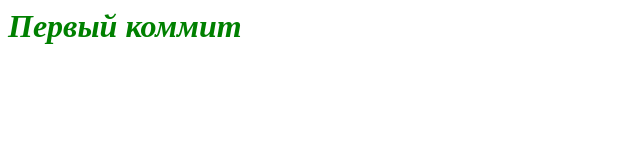
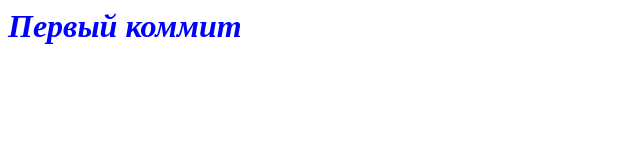
Before and after one commit to DonGenaro661/first-project, a plain HTML site: page index.html in a window 1280 px wide. Shown: the whole page, without its empty margins (0-640 px from the left). Drawn offline with Linux system fonts and the light colour scheme.

Commit message:
мой третий коммит

```diff
--- a/index.html
+++ b/index.html
@@ -3,9 +3,9 @@
         <title>Второй коммит</title>
         <meta charset="utf-8">
         <link rel="stylesheet" href="style.css">
-
     </head>
     <body>
+        <script src="script.js"></script>
         <h1>Первый коммит</h1>
     </body>
 </html>
--- /dev/null
+++ b/script.js
@@ -0,0 +1,3 @@
+<script>
+
+</script>
--- a/style.css
+++ b/style.css
@@ -1,5 +1,5 @@
 h1 {
     font-style: italic;
-    color: green;
+    color: blue;
 
 }
```
